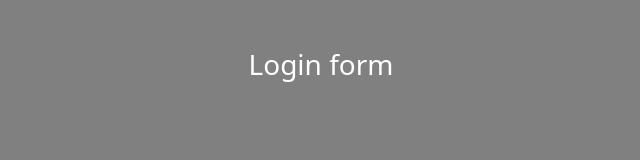
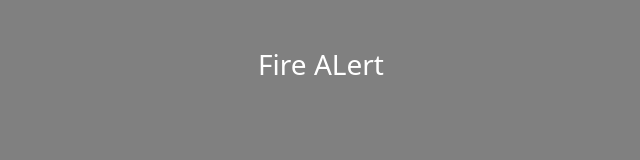
Before and after one commit to ParnThanatibordee/fire-alarm, a React (Create React App) app in the folder fire-alarm-back-end/: page /login in a window 1280 px wide. Shown: the top 160 px of the page, without its empty margins (319-959 px from the left). Built offline with nearby package versions, Linux system fonts and the light colour scheme.

Commit message:
chage tittle in login page

```diff
--- a/fire-alarm-back-end/src/components/Login.js
+++ b/fire-alarm-back-end/src/components/Login.js
@@ -3,21 +3,10 @@ import {Link} from 'react-router-dom';
 import 'bootstrap/dist/css/bootstrap.min.css';
 
 const Login = () => {
-
-    const [email, setEmail] = useState("");
-  const [password, setPassword] = useState("");
-
-  function validateForm() {
-    return email.length > 0 && password.length > 0;
-  }
-
-  function handleSubmit(event) {
-    event.preventDefault();
-  }
   return (
     <div className='loginPage'>
          <div id="login">
-        <h3 class="text-center text-white pt-5">Login form</h3>
+        <h3 class="text-center text-white pt-5">Fire ALert</h3>
         <div class="container">
             <div id="login-row" class="row justify-content-center align-items-center">
                 <div id="login-column" class="col-md-6">
```
